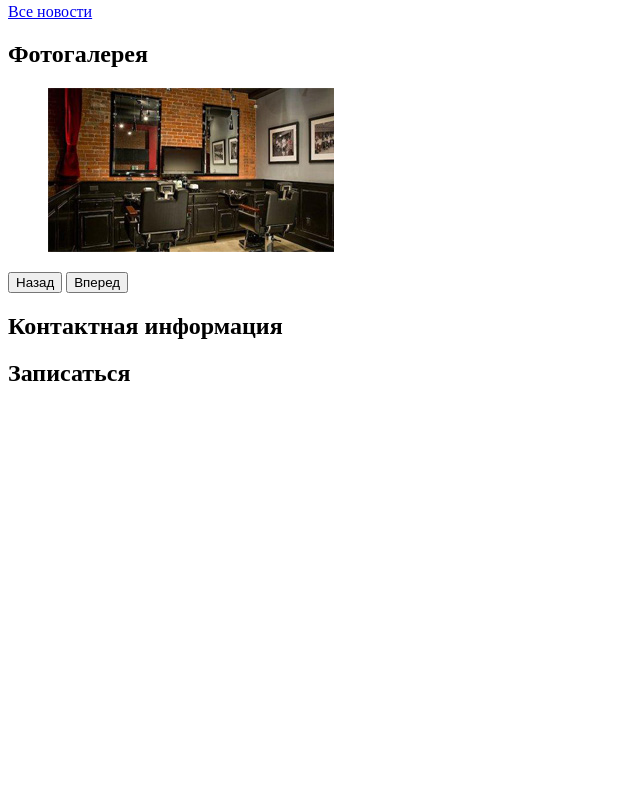
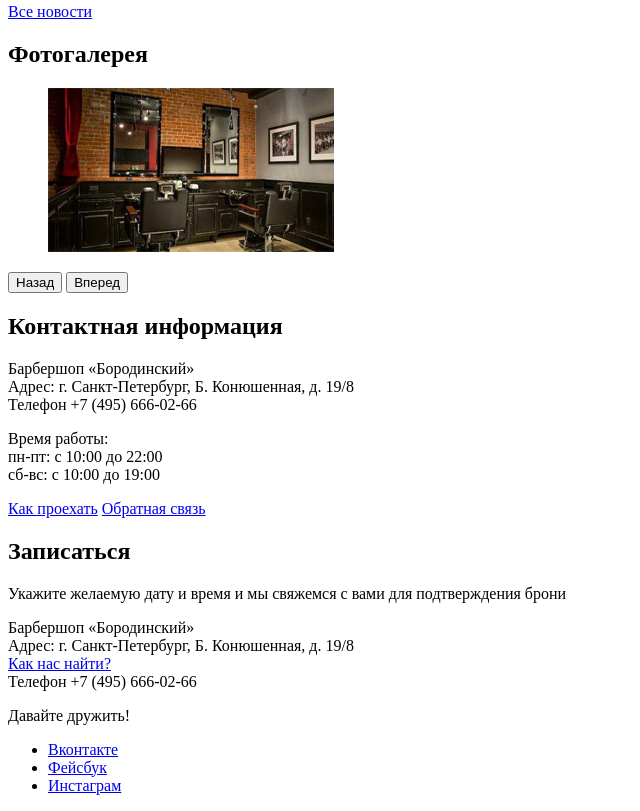
Before and after one commit to Masiasi/898537-barbershop-27, a plain HTML site: page barbershop index.html in a window 1280 px wide. Shown: the part 850-1661 px from the top of the page, without its empty margins (0-640 px from the left). Before the commit the page ends 1257 px from the top, so only its background shows below. Drawn offline with Linux system fonts and the light colour scheme.

Commit message:
Update barbershop index.html

```diff
--- a/barbershop index.html
+++ b/barbershop index.html
@@ -69,10 +69,37 @@
 		</section>
 		<section>
 			<h2>Контактная информация</h2>
+			<p> Барбершоп  «Бородинский» <br>
+				Адрес: г. Санкт-Петербург, Б. Конюшенная, д. 19/8 <br>
+				Телефон +7 (495) 666-02-66
+			</p>
+			<p> Время работы:<br>
+				пн-пт: с 10:00 до 22:00<br>
+				сб-вс: с 10:00 до 19:00
+			</p>
+			<a href="map.html" class="btn">Как проехать</a>
+			<a href="contacts.html" class="btn">Обратная связь</a>
 		</section>
 		<section>
 			<h2>Записаться</h2>
+			<p>Укажите желаемую дату и время и мы свяжемся с вами для подтверждения брони</p>
+			<!-- Здесь будет форма  -->
 		</section>
 	</main>
+	<footer>
+		<p> Барбершоп  «Бородинский» <br>
+				Адрес: г. Санкт-Петербург, Б. Конюшенная, д. 19/8 <br>
+				<a href="map.html" class="btn">Как нас найти?</a><br>
+				Телефон +7 (495) 666-02-66
+		</p>
+		<div>
+			<p>Давайте дружить!</p>
+			<ul>
+				<li><a href="#">Вконтакте</a></li>
+				<li><a href="#">Фейсбук</a></li>
+				<li><a href="#">Инстаграм</a></li>
+			</ul>
+		</div>
+	</footer>
 </body>
 </html>
```
